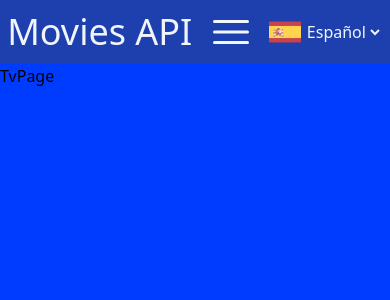
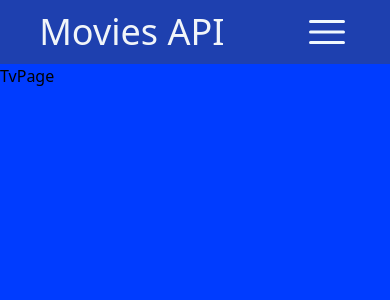
Before and after one commit to RubenMeju/Movies_API_TMDB, a React (Vite) app: page /tv in a window 390 px wide. Shown: the top 300 px of the page. Built offline with nearby package versions, Linux system fonts and the light colour scheme.

Commit message:
reorganize changeLanguage

```diff
--- a/src/components/navBar/NavBar.jsx
+++ b/src/components/navBar/NavBar.jsx
@@ -2,7 +2,6 @@
 import { useState } from 'react'
 import BtnBars from './BtnBars'
 import NavLinks from './NavLinks'
-import ChangeLanguage from './ChangeLanguage'
 
 export default function NavBar({ setLanguage }) {
   const [isOpen, setIsOpen] = useState(false)
@@ -11,9 +10,7 @@ export default function NavBar({ setLanguage }) {
       <h1 className='text-4xl text-slate-100'>Movies API</h1>
 
       <BtnBars isOpen={isOpen} setIsOpen={setIsOpen} />
-      <NavLinks isOpen={isOpen} />
-
-      <ChangeLanguage setLanguage={setLanguage} />
+      <NavLinks isOpen={isOpen} setLanguage={setLanguage} />
     </nav>
   )
 }
--- a/src/components/navBar/NavLinks.jsx
+++ b/src/components/navBar/NavLinks.jsx
@@ -1,6 +1,7 @@
 import { Link, useLocation } from 'react-router-dom'
+import ChangeLanguage from './ChangeLanguage'
 
-export default function NavLinks({ isOpen }) {
+export default function NavLinks({ isOpen, setLanguage }) {
   const location = useLocation()
   console.log('location:', location.pathname)
   const links = [
@@ -19,7 +20,8 @@ export default function NavLinks({ isOpen }) {
   ]
   return (
     <div
-      className={`fixed w-full h-full top-16 transition-all duration-500 z-50 lg:static lg:w-auto lg:flex lg:items-center ${
+      className={`fixed w-full h-full top-16 transition-all duration-500 z-50 bg-orange-500
+      lg:static lg:w-auto lg:flex lg:items-center lg:bg-transparent ${
         isOpen ? 'left-0' : 'left-[-100%]'
       } `}
     >
@@ -30,6 +32,7 @@ export default function NavLinks({ isOpen }) {
           </li>
         ))}
       </ul>
+      <ChangeLanguage setLanguage={setLanguage} />
     </div>
   )
 }
--- a/src/services/service.js
+++ b/src/services/service.js
@@ -1,7 +1,7 @@
 const URL_API = 'https://api.themoviedb.org/3/movie/popular?api_key='
 
 const API_KEY = '4c9a1af55fbb682840a464707f7099f0'
-const PAGE = 4
+const PAGE = 1
 
 export const fetchMovies = async (language = 'es') => {
   console.log('fetchMovies service:', language)
```
